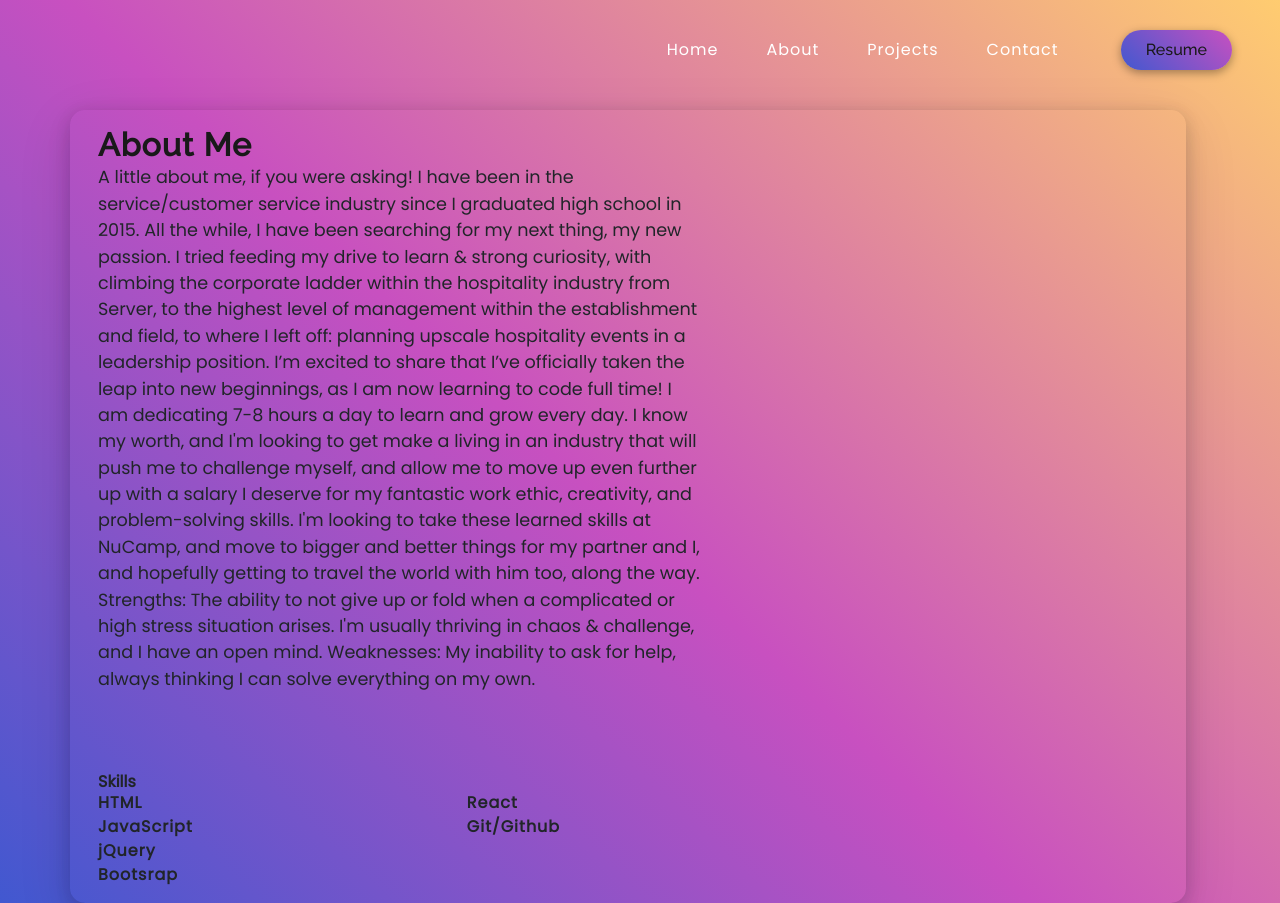
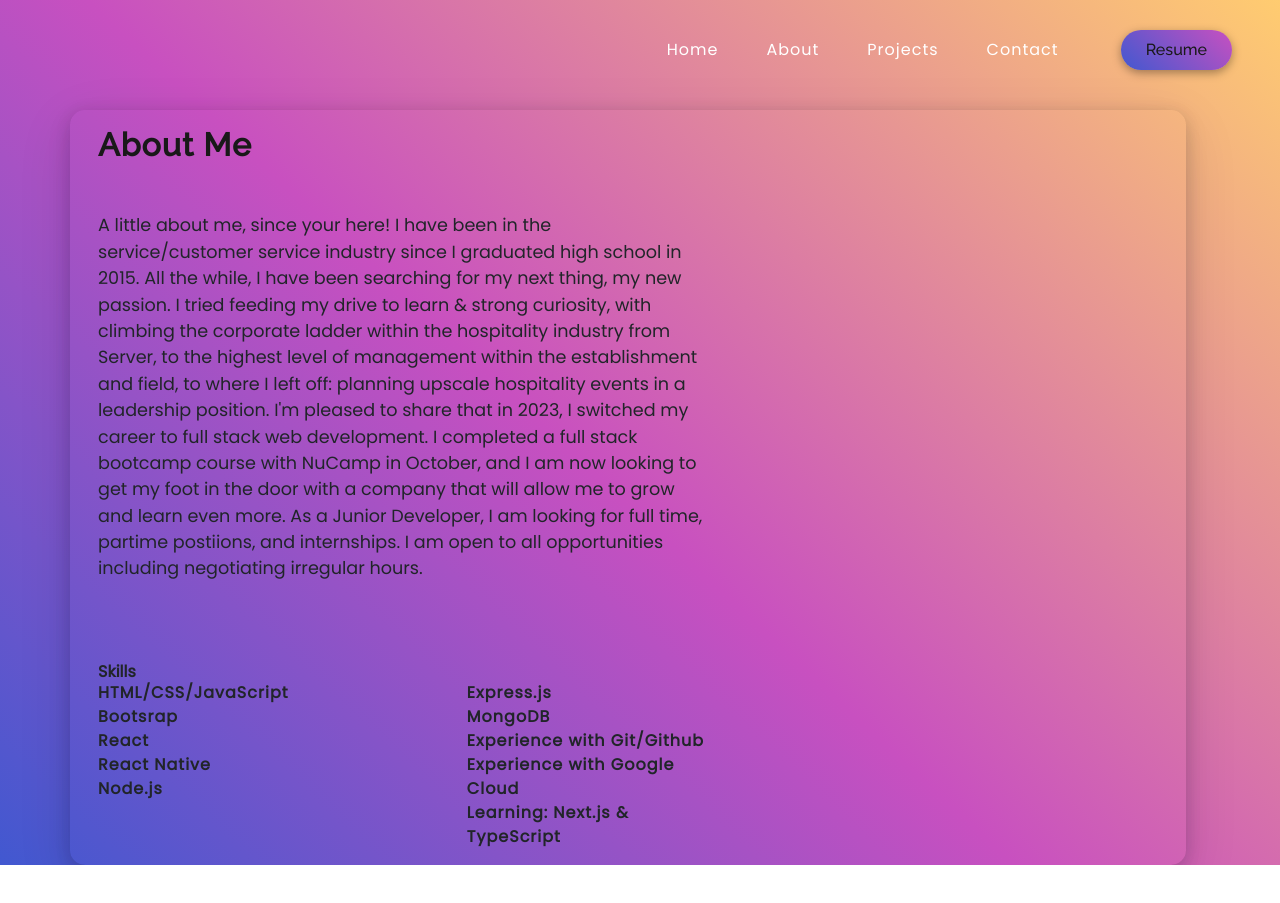
Before and after one commit to leahkatherine/Portfolio, a React (Create React App) app: page /about in a window 1280 px wide. After the commit the page ends 865 px from the top, so only its background shows below. Built offline with nearby package versions, Linux system fonts and the light colour scheme.

Commit message:
layout reviewed & changes made to the about page bio

```diff
--- a/src/components/Aboutpage/Aboutpage.js
+++ b/src/components/Aboutpage/Aboutpage.js
@@ -1,50 +1,55 @@
-import React from 'react'
-import '../../pages/style.css';
-import { Container, Row, Col } from 'react-bootstrap'
-
-
+import React from "react";
+import "../../pages/style.css";
+import { Container, Row, Col } from "react-bootstrap";
 
 function Aboutpage() {
   return (
-        <div className='aboutpagebackground'>
+    <div className="aboutpagebackground">
       <Container>
-                <Row className='textbackground'>
-                    <Col md={7} >
-                        <h3 className='aboutmetext'>About <span>Me</span></h3>
-                        <p className='aboutdetails'>A little about me, if you were asking!
-
-I have been in the service/customer service industry since I graduated high school in 2015. All the while, I have been searching for my next thing, my new passion. I tried feeding my drive to learn & strong curiosity, with climbing the corporate ladder within the hospitality industry from Server, to the highest level of management within the establishment and field, to where I left off: planning upscale hospitality events in a leadership position. I’m excited to share that I’ve officially taken the leap into new beginnings, as I am now learning to code full time! I am dedicating 7-8 hours a day to learn and grow every day.
-
-I know my worth, and I'm looking to get make a living in an industry that will push me to challenge myself, and allow me to move up even further up with a salary I deserve for my fantastic work ethic, creativity, and problem-solving skills. I'm looking to take these learned skills at NuCamp, and move to bigger and better things for my partner and I, and hopefully getting to travel the world with him too, along the way.
-
-Strengths: The ability to not give up or fold when a complicated or high stress situation arises. I'm usually thriving in chaos & challenge, and I have an open mind.
-
-Weaknesses: My inability to ask for help, always thinking I can solve everything on my own.
+        <Row className="textbackground">
+          <Col md={7}>
+            <h3 className="aboutmetext">About Me</h3>
+            <br />
+            <br />
+            <p className="aboutdetails">
+              A little about me, since your here! I have been in the
+              service/customer service industry since I graduated high school in
+              2015. All the while, I have been searching for my next thing, my
+              new passion. I tried feeding my drive to learn & strong curiosity,
+              with climbing the corporate ladder within the hospitality industry
+              from Server, to the highest level of management within the
+              establishment and field, to where I left off: planning upscale
+              hospitality events in a leadership position. I'm pleased to share that in 2023, I switched my career to full stack web development.
+               I completed a full stack bootcamp course with
+              NuCamp in October, and I am now looking to get my foot in the door
+              with a company that will allow me to grow and learn even more. As a Junior Developer, I
+              am looking for full time, partime postiions, and internships. I am
+              open to all opportunities including negotiating irregular hours.
             </p>
-                        <ul className='skilllist'>
+            <ul className="skilllist">
               <Row>
                 <h3>Skills</h3>
                 <Col md={7}>
-                                    <li>HTML</li>
-                                    <li>JavaScript</li>
-                                    <li>jQuery</li>
+                  <li>HTML/CSS/JavaScript</li>
                   <li>Bootsrap</li>
+                  <li>React</li>
+                  <li>React Native</li>
+                  <li>Node.js</li>
                 </Col>
                 <Col md={5}>
-                                    <li>React</li>
-                                    <li>Git/Github</li>
+                  <li>Express.js</li>
+                  <li>MongoDB</li>
+                  <li>Experience with Git/Github</li>
+                  <li>Experience with Google Cloud</li>
+                  <li>Learning: Next.js & TypeScript</li>
                 </Col>
               </Row>
             </ul>
           </Col>
-                    <Col md={5}>
-                        <div className='headShot'>
-                        </div>
-                    </Col>
         </Row>
       </Container>
     </div>
-    )
+  );
 }
 
-export default Aboutpage
+export default Aboutpage;
--- a/src/components/Header/Header.js
+++ b/src/components/Header/Header.js
@@ -4,6 +4,7 @@ import Nav from "react-bootstrap/Nav";
 import Navbar from "react-bootstrap/Navbar";
 import { Link, NavLink } from "react-router-dom";
 import "../../pages/style.css";
+import Pdf from "../../Assets/AnestosResume.pdf";
 
 function Header() {
   const [expand, updateExpanded] = useState(false);
@@ -85,7 +86,8 @@ function Header() {
           <Button
             onClick={() => {
               window.open(
-                'https://docs.google.com/document/u/1/d/e/2PACX-1vQOIE7SIBV4y0PKrywiXCNcRmlIc-CWKtcJFlWub244zKz5zvBZgyoDdvmLMtZg-xKI9UreiSb-MDDM/pub',
+                Pdf,
+                "_blank"
 
               );
 
--- a/src/components/Homepage/Homepage.js
+++ b/src/components/Homepage/Homepage.js
@@ -7,11 +7,13 @@ import headShot from '../../Assets/headShot.png';
 
 function Home() {
   return (
+
     <div className='homepagebackground'>
+
       <Col md={7} className='text-center'>
         <div className='center-content'>
           <img src={headShot} alt='headshot'/>
-            <Text />
+          <Text />
         </div>
       </Col>
     </div>
--- a/src/components/Homepage/Text.js
+++ b/src/components/Homepage/Text.js
@@ -4,6 +4,7 @@ import Typewriter from "typewriter-effect";
 
 function Text() {
   return (
+    <div className='type-writer'>
       <Typewriter
         options={{
           strings: [
@@ -14,6 +15,7 @@ function Text() {
           deleteSpeed: 150,
         }}
       />
+    </div>
   )
 }
 
--- a/src/pages/style.css
+++ b/src/pages/style.css
@@ -1,11 +1,8 @@
-@import url('https://fonts.googleapis.com/css2?family=Poppins&display=swap');
+@import url("https://fonts.googleapis.com/css2?family=Poppins&display=swap");
 
 @tailwind base;
 @tailwind components;
 @tailwind utilities;
-
-
-
 
 /* Header style */
 
@@ -90,7 +87,7 @@
   font-weight: 500 !important;
   padding-right: 2rem !important;
   padding-left: 1rem !important;
-  font-family: 'Poppins';
+  font-family: "Poppins";
 }
 
 .nav-link:hover {
@@ -153,7 +150,6 @@
   );
 }
 
-
 /* Homepage style */
 
 .homepagebackground {
@@ -184,7 +180,6 @@
   text-align: center;
 }
 
-
 .Typewriter__wrapper {
   font-size: 2em !important;
   color: #191919 !important;
@@ -197,6 +192,13 @@
   color: #191919 !important;
 }
 
+.type-writer {
+  color: #191919 !important;
+  font-weight: 600 !important;
+  letter-spacing: 1px !important;
+  margin-top: -30px;
+  position: absolute;
+}
 
 .nametext {
   font-size: 2em !important;
@@ -249,10 +251,6 @@
   .Typewriter__cursor {
     font-size: 2.2em !important;
   }
-
-
-
-
 }
 
 /* Aboutpage style */
@@ -301,16 +299,16 @@
 }
 .aboutdetails {
   font-size: 1.1em !important;
-  font-family: 'Poppins';
+  font-family: "Poppins";
 }
 .skilllist li {
   letter-spacing: 1px;
-  font-family: 'Poppins';
+  font-family: "Poppins";
 }
 .skilllist {
   font-weight: 600;
   list-style-type: none;
-  font-family: 'Poppins';
+  font-family: "Poppins";
 }
 .skilllist li:hover {
   transform: scale(1.05);
@@ -322,11 +320,7 @@
   max-width: 500px;
   height: 350px;
   background-image: url(../Assets/headShot.png);
-
-
 }
-
-
 
 @media (max-width: 767px) {
   .aboutpagebackground {
@@ -357,8 +351,7 @@
 .project-section {
   position: relative !important;
   padding-top: 10px !important;
-  display:flex;
-
+  display: flex;
 }
 .project-card {
   padding-top: 20px;
@@ -368,8 +361,8 @@
   height: auto !important;
   display: flex;
 }
-.card-text{
-  font-family: 'Poppins';
+.card-text {
+  font-family: "Poppins";
 }
 .project-card-view {
   box-shadow: rgba(17, 17, 26, 0.1) 0px 4px 16px,
@@ -400,7 +393,7 @@
   justify-content: center;
   font-size: 18px;
   letter-spacing: 1px;
-  font-family: 'Poppins';
+  font-family: "Poppins";
 }
 
 .btn-primary {
@@ -418,7 +411,6 @@
   outline: none !important;
   box-shadow: none !important;
 }
-
 
 @media (max-width: 767px) {
   .project-section {
@@ -453,7 +445,7 @@
   font-size: 16px;
   letter-spacing: 1px;
   padding-bottom: 1rem;
-  font-family: 'Poppins';
+  font-family: "Poppins";
 }
 .contactbtn {
   display: block;
@@ -468,13 +460,12 @@
   background-color: rgba(51, 51, 51, 0.2);
 }
 .copyright {
-  position: absolute;
   bottom: 0;
   left: 0;
   right: 0;
   text-align: center;
   font-size: 12px;
-  font-family: 'Poppins';
+  font-family: "Poppins";
 }
 .copyright span {
   font-weight: 700;
```
Also changed, not shown: 1 other file (tests, documents, lock files or other folders). Lines whose indentation alone changed are shown as unchanged.
